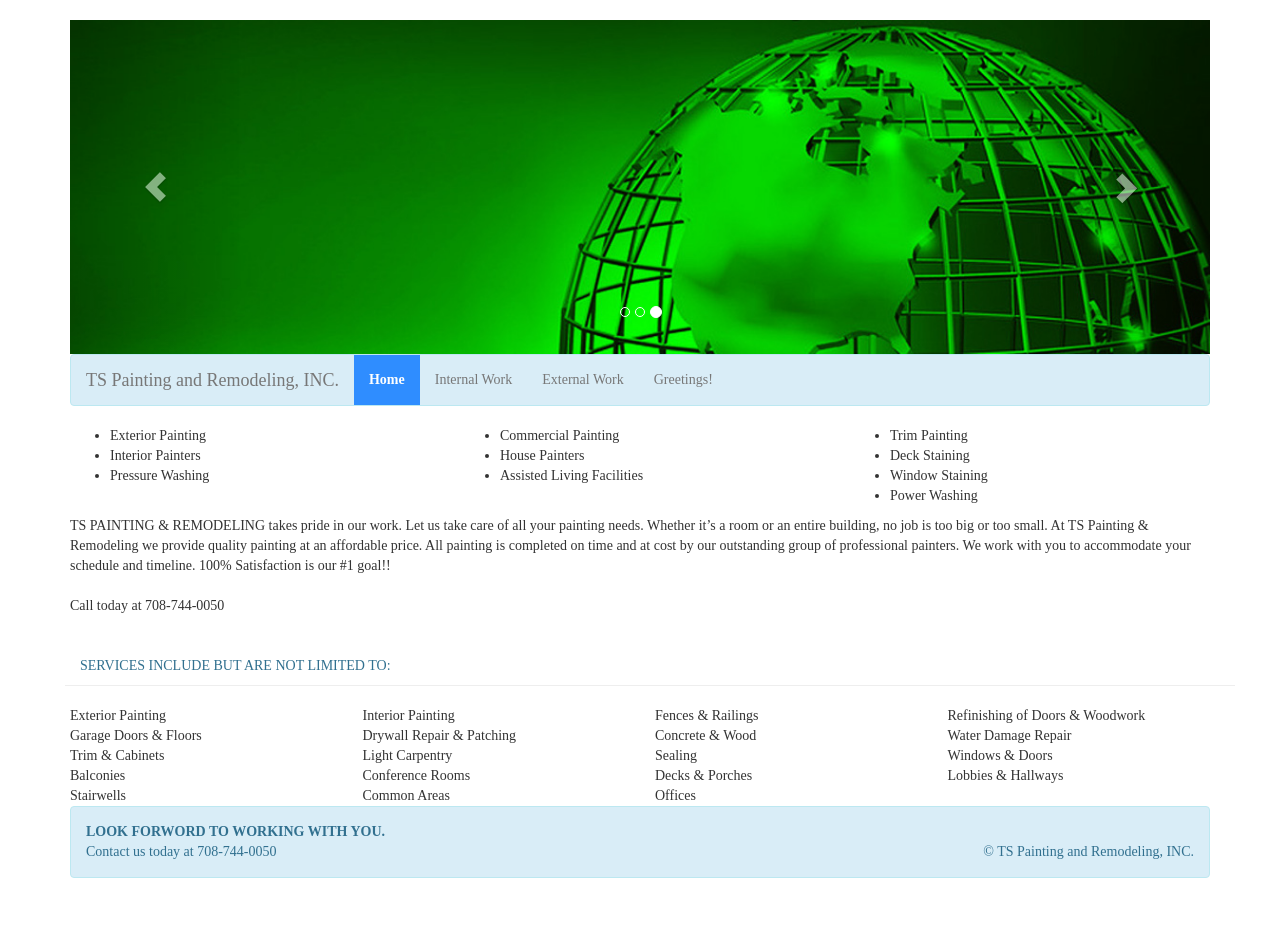
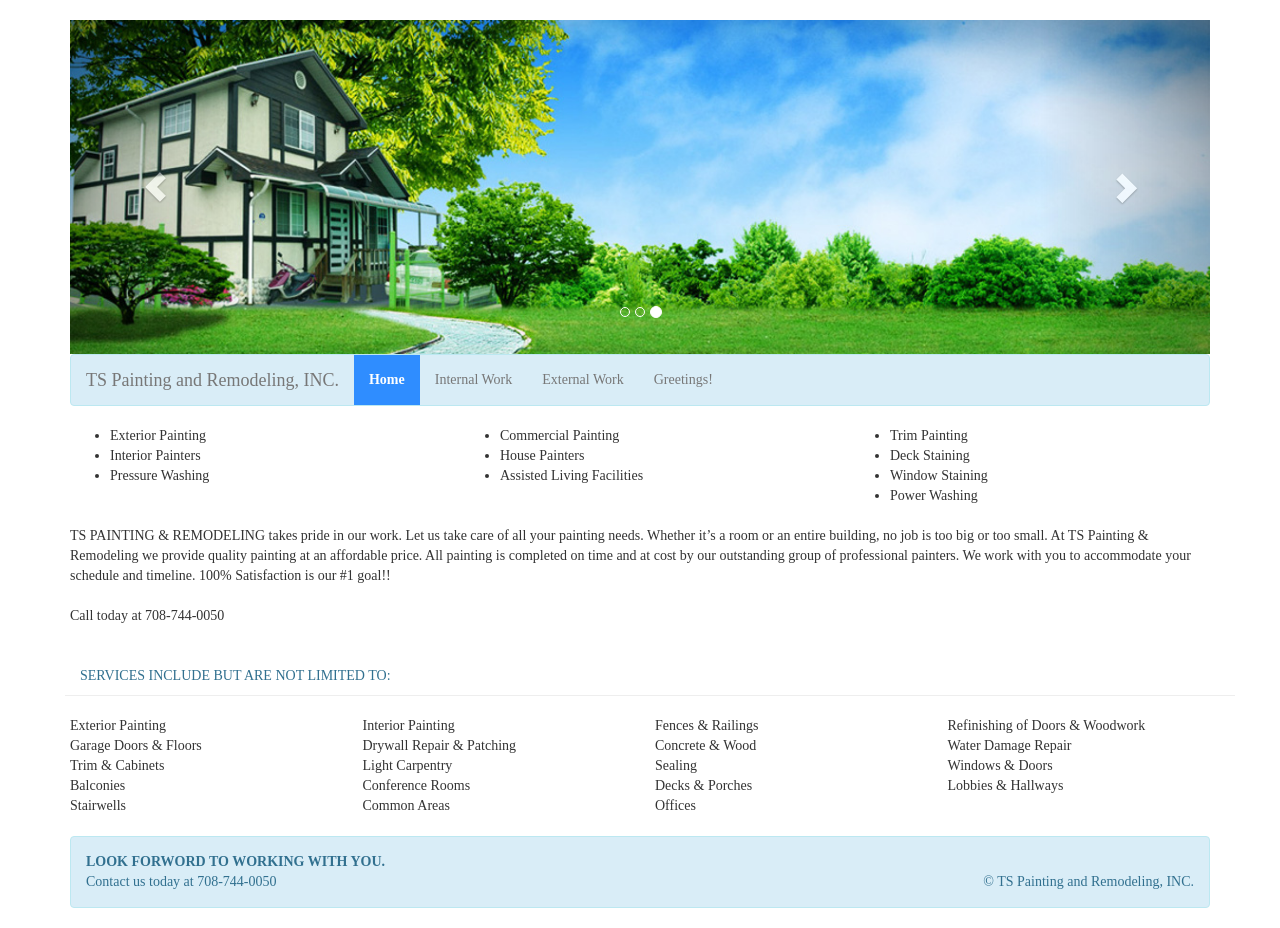
Before and after one commit to MarcinakaSin/Painting-Site, a PHP site: page / in a window 1280 px wide. Before the commit the page ends 878 px from the top, so only its background shows below. Run offline with PHP 8.4, Linux system fonts and the light colour scheme; some libraries are stand-ins or nearby versions.

Commit message:
Updated layout and header images

```diff
--- a/index.php
+++ b/index.php
@@ -7,7 +7,7 @@ require 'site-sections/header-info.php';?>
 
 <div class="row">
 	<div class="col-xs-12 col-sm-4">
-		<ul>
+		<ul style="margin-bottom:0px !important;">
 			<li>Exterior Painting</li>
 		    <li>Interior Painters</li>
 		    <li>Pressure Washing</li>
@@ -15,14 +15,14 @@ require 'site-sections/header-info.php';?>
 	</div>
 
 	<div class="col-xs-12 col-sm-4">
-		<ul>
+		<ul style="margin-bottom:0px !important;">
 		    <li>Commercial Painting</li>
 		    <li>House Painters</li>
 		    <li>Assisted Living Facilities</li>
 		</ul>
 	</div>
 	<div class="col-xs-12 col-sm-4">
-		<ul>
+		<ul style="margin-bottom:0px !important;">
 		    <li>Trim Painting</li>
 		    <li>Deck Staining</li>
 		    <li>Window Staining</li>
@@ -30,7 +30,7 @@ require 'site-sections/header-info.php';?>
 		</ul>
 	</div>
 </div>
-<div class="row">
+<div class="row" style="margin-top:20px;">
 	<div class="col-xs-12">
 		TS PAINTING & REMODELING takes pride in our work. Let us take care of all your painting needs. Whether it’s a room or an entire building, no job is too big or too small. At TS Painting & Remodeling we provide quality painting at an affordable price. All painting is completed on time and at cost by our outstanding group of professional painters. We work with you to accommodate your schedule and timeline. 100% Satisfaction is our #1 goal!!
 			<br><br>
--- a/site-sections/footer-info.php
+++ b/site-sections/footer-info.php
@@ -35,7 +35,7 @@
 			Lobbies & Hallways<br>
 		</div>
 	</div>
-	<div class="alert alert-info" role="alert">
+	<div class="alert alert-info" role="alert" style="margin-top:20px;">
 		<div class="row">
   			<div class="col-xs-12 col-sm-6">
 	        	<strong>LOOK FORWORD TO WORKING WITH YOU.</strong><br>
--- a/site-sections/header-info.php
+++ b/site-sections/header-info.php
@@ -102,13 +102,13 @@ Refinishing of Doors & Woodwork, Water Damage Repair, Windows & Doors, Lobbies &
 	        </ol>
 	        <div class="carousel-inner">
 	          <div class="item">
-	            <img src="custom-image/sunflowers-header.jpg" data-src="holder.js/1140x500/auto/#777:#555/text:First slide" alt="First slide">
+	            <img src="custom-image/home-garden-flowers-and-beautiful-path-web-header.jpg" data-src="holder.js/1140x500/auto/#777:#555/text:First slide" alt="First slide">
 	          </div>
 	          <div class="item">
-	            <img src="custom-image/fireworks-header.jpg" data-src="holder.js/1140x500/auto/#666:#444/text:Second slide" alt="Second slide">
+	            <img src="custom-image/house-illustration-header.jpg" data-src="holder.js/1140x500/auto/#666:#444/text:Second slide" alt="Second slide">
 	          </div>
 	          <div class="item active">
-	            <img src="custom-image/global-header.jpg" data-src="holder.js/1140x500/auto/#555:#333/text:Third slide" alt="Third slide">
+	            <img src="custom-image/nice-house-and-garden-header.jpg" data-src="holder.js/1140x500/auto/#555:#333/text:Third slide" alt="Third slide">
 	          </div>
 	        </div>
 	        <a class="left carousel-control" href="#carousel-example-generic" role="button" data-slide="prev">
```
Also changed, not shown: custom-image/home-garden-flowers-and-beautiful-path-web-header.jpg (added), custom-image/house-illustration-header.jpg (added), custom-image/nice-house-and-garden-header.jpg (added).
